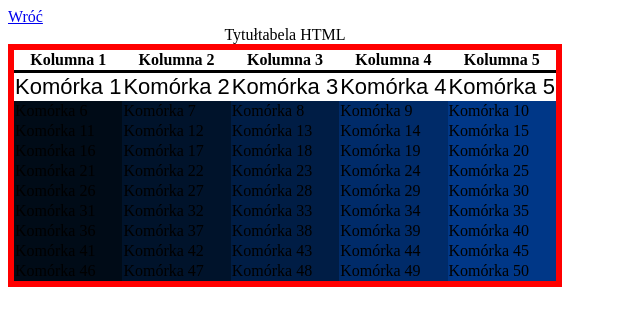
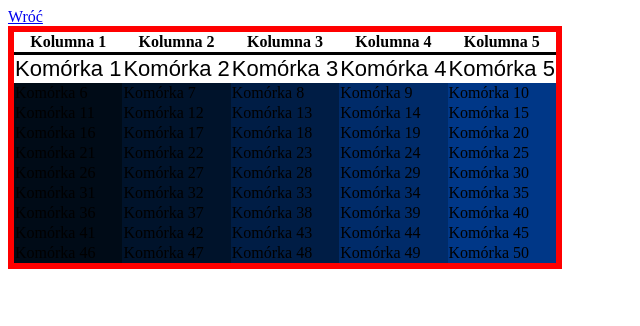
Before and after one commit to piraciarnia/piraciarnias, a plain HTML site: page tabela_Rapacz.html in a window 1280 px wide. Shown: the whole page, without its empty margins (0-640 px from the left). Drawn offline with Linux system fonts and the light colour scheme.

Commit message:
Update tabela_Rapacz.html

```diff
--- a/tabela_Rapacz.html
+++ b/tabela_Rapacz.html
@@ -7,7 +7,7 @@
      <body>
           <A HREF="index.html"> Wróć </A>
      <table style="border:6px solid red;border-collapse: collapse;">
-     <caption>Tytułtabela HTML</caption>
+     <caption>   </caption>
      <thead>
           <tr style="border:3px solid black;border-collapse: collapse;">
           <th>Kolumna 1</th>
```
